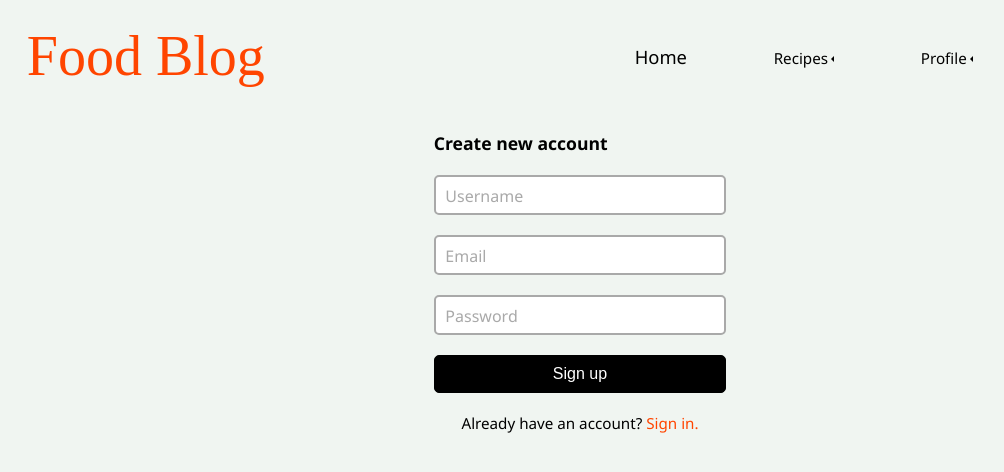
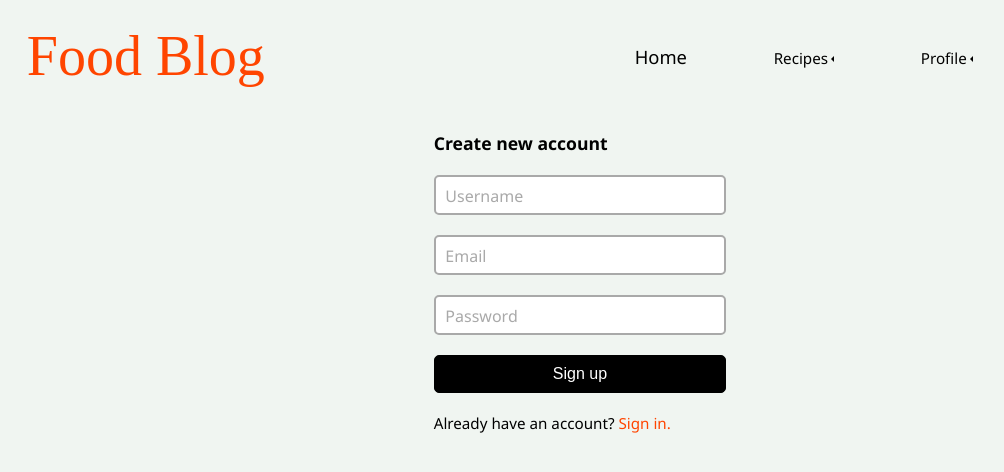
Before and after one commit to g-t-georgiev/recipe-blog, a React (Create React App) app: page /users/register in a window 1280 px wide. Shown: the top 472 px of the page, without its empty margins (60-1064 px from the left). Built offline with nearby package versions, Linux system fonts and the light colour scheme; a web font is replaced by a local one.

Commit message:
Added content alignment at start position of the flex container.

```diff
--- a/src/components/shared/form-footer/FormFooter.css
+++ b/src/components/shared/form-footer/FormFooter.css
@@ -3,9 +3,10 @@
     font-size: .95rem;
     margin-top: 7%;
     flex-direction: column;
+    justify-content: flex-start;
 }
 
-@media screen and (min-width: 450px) {
+@media screen and (min-width: 550px) {
     .form-footer {
         flex-direction: row;
     }
```
